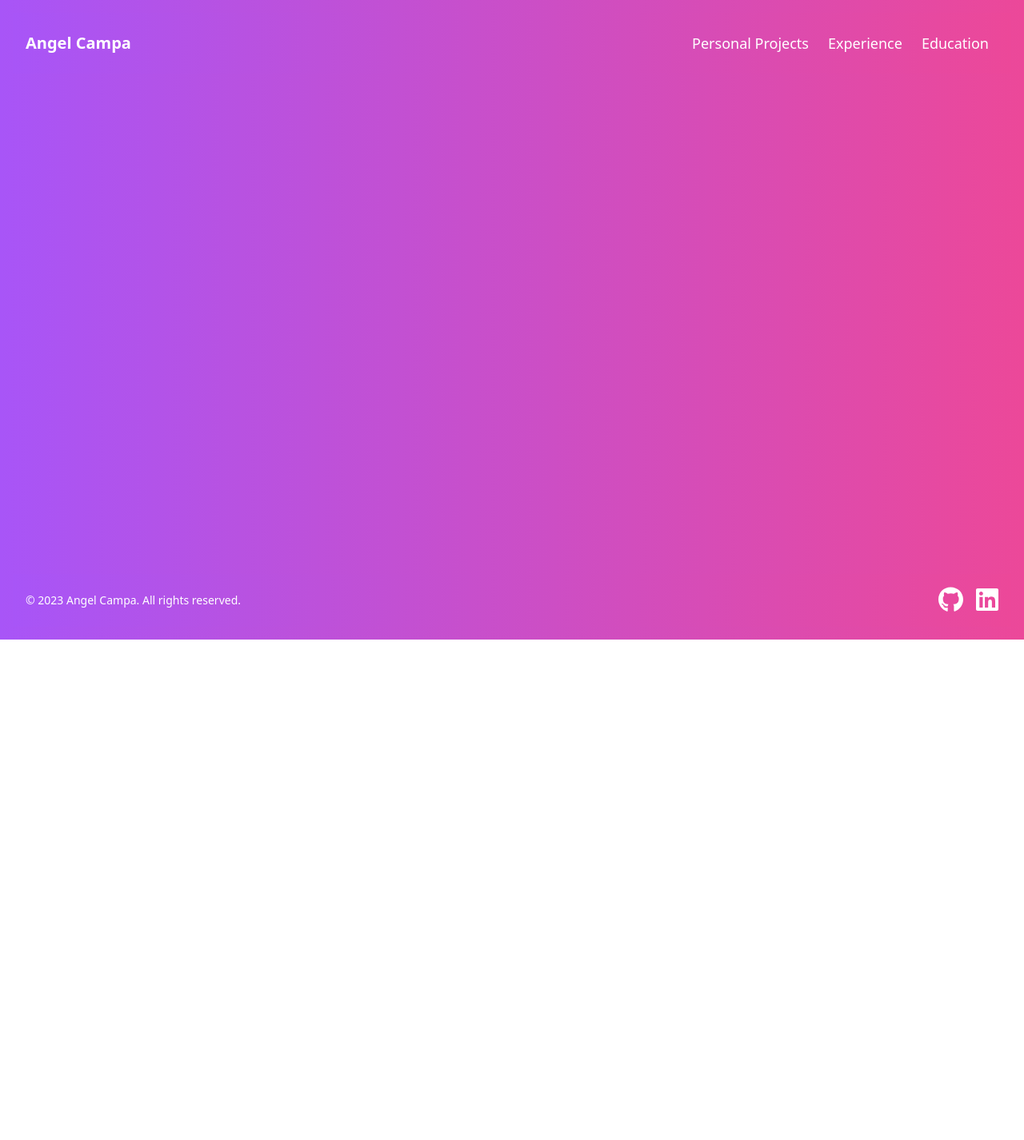
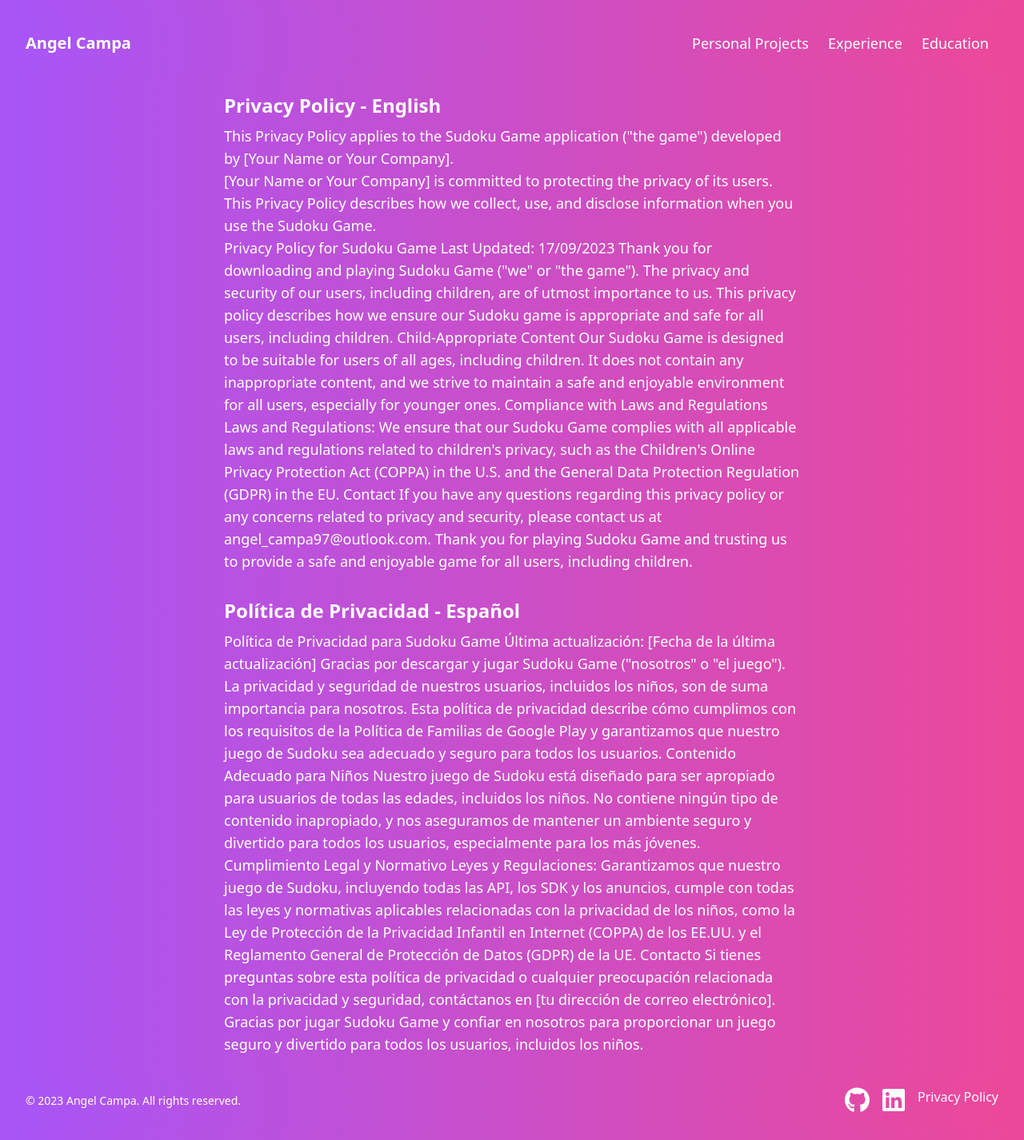
Before and after one commit to AngelCampa/personal-website, a React (Vite) app: page /privacy-policy in a window 1280 px wide. Shown: the whole page at 80% size. Before the commit the page ends 800 px from the top, so only its background shows below. Built offline with nearby package versions, Linux system fonts and the light colour scheme.

Commit message:
adding a privacy-policy

```diff
--- a/src/App.tsx
+++ b/src/App.tsx
@@ -6,6 +6,7 @@ import Landing from "./components/LandingPage";
 import PersonalProjects from "./pages/PersonalProjects";
 import Experience from "./pages/Experience";
 import Education from "./pages/Education";
+import PrivacyPolicy from "./pages/PrivacyPolicy";
 
 const App = () => {
   return (
@@ -18,6 +19,7 @@ const App = () => {
             <Route path="/projects" element={<PersonalProjects />} />
             <Route path="/experience" element={<Experience />} />
             <Route path="/education" element={<Education />} />
+            <Route path="/privacy-policy" element={<PrivacyPolicy />} />
           </Routes>
         </main>
         <Footer />
--- a/src/components/Footer.tsx
+++ b/src/components/Footer.tsx
@@ -1,12 +1,15 @@
 import React from "react";
 import { FontAwesomeIcon } from "@fortawesome/react-fontawesome";
 import { faGithub, faLinkedin } from "@fortawesome/free-brands-svg-icons";
+import { Link } from "react-router-dom"; // Import Link from React Router
 
 const Footer: React.FC = () => {
   return (
     <footer className="bg-gradient-to-r from-purple-500 to-pink-500 text-white p-4 mt-auto">
       <div className="container mx-auto flex flex-col lg:flex-row justify-between items-center">
-        <p className="text-sm">&copy; {new Date().getFullYear()} Angel Campa. All rights reserved.</p>
+        <p className="text-sm">
+          &copy; {new Date().getFullYear()} Angel Campa. All rights reserved.
+        </p>
         <div className="flex space-x-4">
           <a
             href="https://github.com/AngelCampa"
@@ -24,6 +27,13 @@ const Footer: React.FC = () => {
           >
             <FontAwesomeIcon icon={faLinkedin} size="2x" />
           </a>
+          {/* Add the Privacy Policy link */}
+          <Link
+            to="/privacy-policy"
+            className="text-white hover:text-pink-300 transition duration-200"
+          >
+            Privacy Policy
+          </Link>
         </div>
       </div>
     </footer>
--- /dev/null
+++ b/src/pages/PrivacyPolicy.tsx
@@ -0,0 +1,79 @@
+import React from "react";
+
+const PrivacyPolicy = () => {
+  return (
+    <div className="max-w-3xl mx-auto p-6">
+      <div className="mb-8">
+        <h1 className="text-2xl font-bold mb-2">Privacy Policy - English</h1>
+        <div className="text-lg">
+          <p>
+            This Privacy Policy applies to the Sudoku Game application ("the
+            game") developed by [Your Name or Your Company].
+          </p>
+          <p>
+            [Your Name or Your Company] is committed to protecting the privacy
+            of its users. This Privacy Policy describes how we collect, use, and
+            disclose information when you use the Sudoku Game.
+          </p>
+          <p>
+            Privacy Policy for Sudoku Game Last Updated: 17/09/2023 Thank you
+            for downloading and playing Sudoku Game ("we" or "the game"). The
+            privacy and security of our users, including children, are of utmost
+            importance to us. This privacy policy describes how we ensure our
+            Sudoku game is appropriate and safe for all users, including
+            children. Child-Appropriate Content Our Sudoku Game is designed to
+            be suitable for users of all ages, including children. It does not
+            contain any inappropriate content, and we strive to maintain a safe
+            and enjoyable environment for all users, especially for younger
+            ones. Compliance with Laws and Regulations Laws and Regulations: We
+            ensure that our Sudoku Game complies with all applicable laws and
+            regulations related to children's privacy, such as the Children's
+            Online Privacy Protection Act (COPPA) in the U.S. and the General
+            Data Protection Regulation (GDPR) in the EU. Contact If you have any
+            questions regarding this privacy policy or any concerns related to
+            privacy and security, please contact us at
+            angel_campa97@outlook.com. Thank you for playing Sudoku Game and
+            trusting us to provide a safe and enjoyable game for all users,
+            including children.
+          </p>
+        </div>
+      </div>
+
+      {/* Privacy Policy in Spanish */}
+      <div>
+        <h1 className="text-2xl font-bold mb-2">
+          Política de Privacidad - Español
+        </h1>
+        <div className="text-lg">
+          <p>
+            Política de Privacidad para Sudoku Game Última actualización: [Fecha
+            de la última actualización] Gracias por descargar y jugar Sudoku
+            Game ("nosotros" o "el juego"). La privacidad y seguridad de
+            nuestros usuarios, incluidos los niños, son de suma importancia para
+            nosotros. Esta política de privacidad describe cómo cumplimos con
+            los requisitos de la Política de Familias de Google Play y
+            garantizamos que nuestro juego de Sudoku sea adecuado y seguro para
+            todos los usuarios. Contenido Adecuado para Niños Nuestro juego de
+            Sudoku está diseñado para ser apropiado para usuarios de todas las
+            edades, incluidos los niños. No contiene ningún tipo de contenido
+            inapropiado, y nos aseguramos de mantener un ambiente seguro y
+            divertido para todos los usuarios, especialmente para los más
+            jóvenes. Cumplimiento Legal y Normativo Leyes y Regulaciones:
+            Garantizamos que nuestro juego de Sudoku, incluyendo todas las API,
+            los SDK y los anuncios, cumple con todas las leyes y normativas
+            aplicables relacionadas con la privacidad de los niños, como la Ley
+            de Protección de la Privacidad Infantil en Internet (COPPA) de los
+            EE.UU. y el Reglamento General de Protección de Datos (GDPR) de la
+            UE. Contacto Si tienes preguntas sobre esta política de privacidad o
+            cualquier preocupación relacionada con la privacidad y seguridad,
+            contáctanos en [tu dirección de correo electrónico]. Gracias por
+            jugar Sudoku Game y confiar en nosotros para proporcionar un juego
+            seguro y divertido para todos los usuarios, incluidos los niños.
+          </p>
+        </div>
+      </div>
+    </div>
+  );
+};
+
+export default PrivacyPolicy;
```
